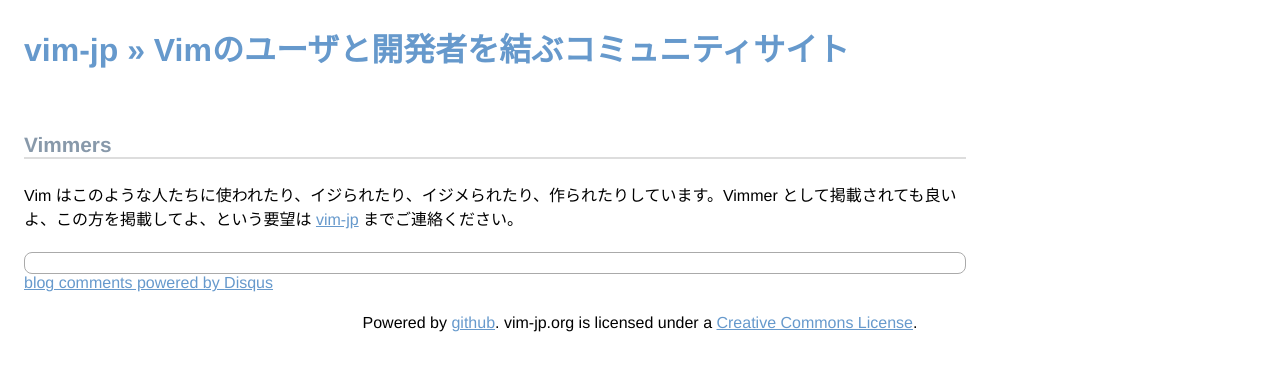
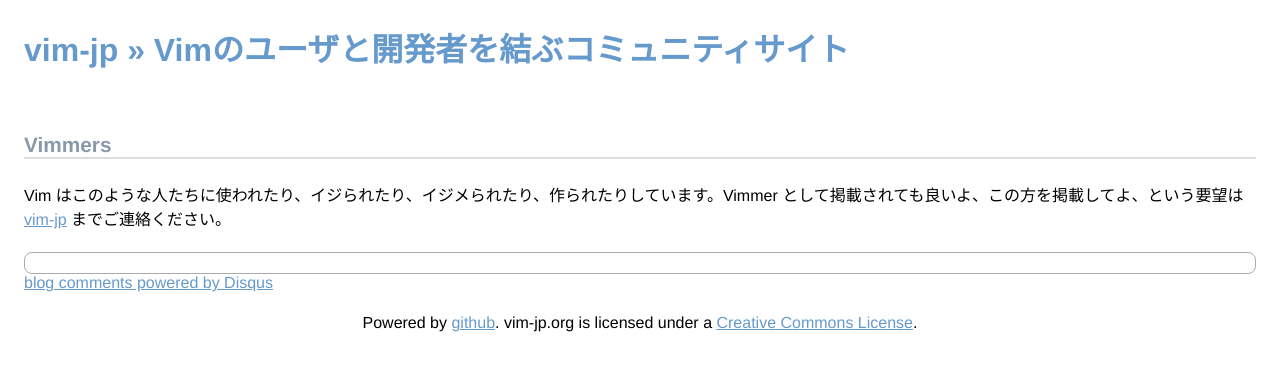
Before and after one commit to vim-jp/vim-jp.github.io, a Jekyll site: the page built from vimmers/index.html, in a window 1280 px wide. Shown: the top 371 px of the page. Built offline with Jekyll 4.4.1, drawn with Linux system fonts in a browser that asks for light colours; nearby versions of some CDN libraries; Markdown is read by kramdown in place of the engine named in the settings; comment, search, counter and statistics services are not loaded.

Commit message:
entry-wide

```diff
--- a/_layouts/vimmers.html
+++ b/_layouts/vimmers.html
@@ -55,7 +55,7 @@
 	</div>
 	<div class="body">
 		<div id="content">
-			<div class="entry">
+			<div class="entry-wide">
 			{{ content }}
 
 <!-- disqus widget -->
```
